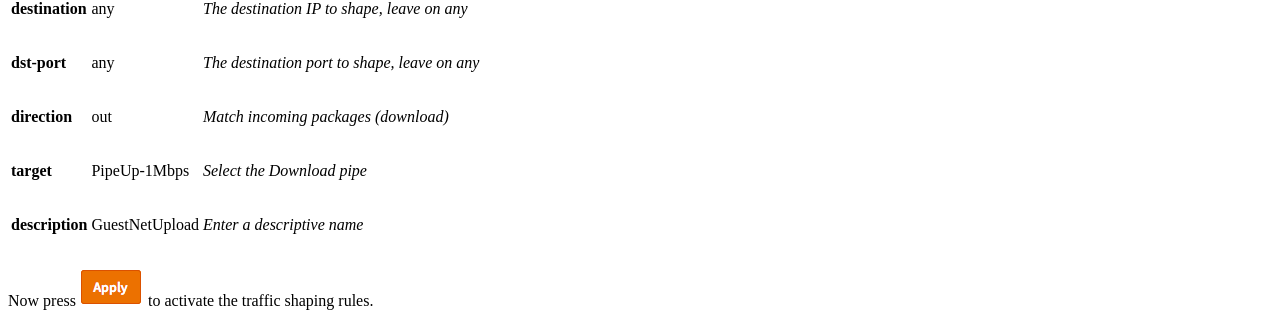
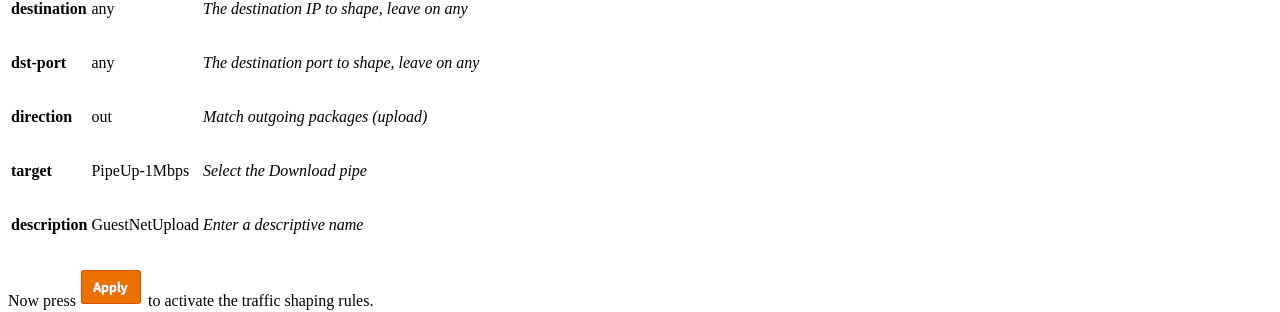
Before and after one commit to opnsense/docs, a Sphinx documentation site: the page built from source/manual/how-tos/shaper.rst, in a window 1280 px wide and 900 px high, scrolled down 18183 px. Shown: the part 470-782 px from the top of the window. Built offline with Sphinx 7.4.7 and the Read the Docs theme 2.0.0, drawn with Linux system fonts in a browser that asks for light colours; pages that are not in the unit, such as notebooks, are missing from menus.

Commit message:
corrected download -> upload
If I understood the how-to correctly, the second rule of the "Multi Interface shaping for a GuestNet" example had a wrong description for the 'direction' field

```diff
--- a/source/manual/how-tos/shaper.rst
+++ b/source/manual/how-tos/shaper.rst
@@ -641,7 +641,7 @@ Create a rule for the upload traffic
  **src-port**            any                *The source port to shape, leave on any*
  **destination**         any                *The destination IP to shape, leave on any*
  **dst-port**            any                *The destination port to shape, leave on any*
- **direction**           out                *Match incoming packages (download)*
+ **direction**           out                *Match outgoing packages (upload)*
  **target**             PipeUp-1Mbps        *Select the Download pipe*
  **description**        GuestNetUpload      *Enter a descriptive name*
 ====================== =================== =====================================================
```
